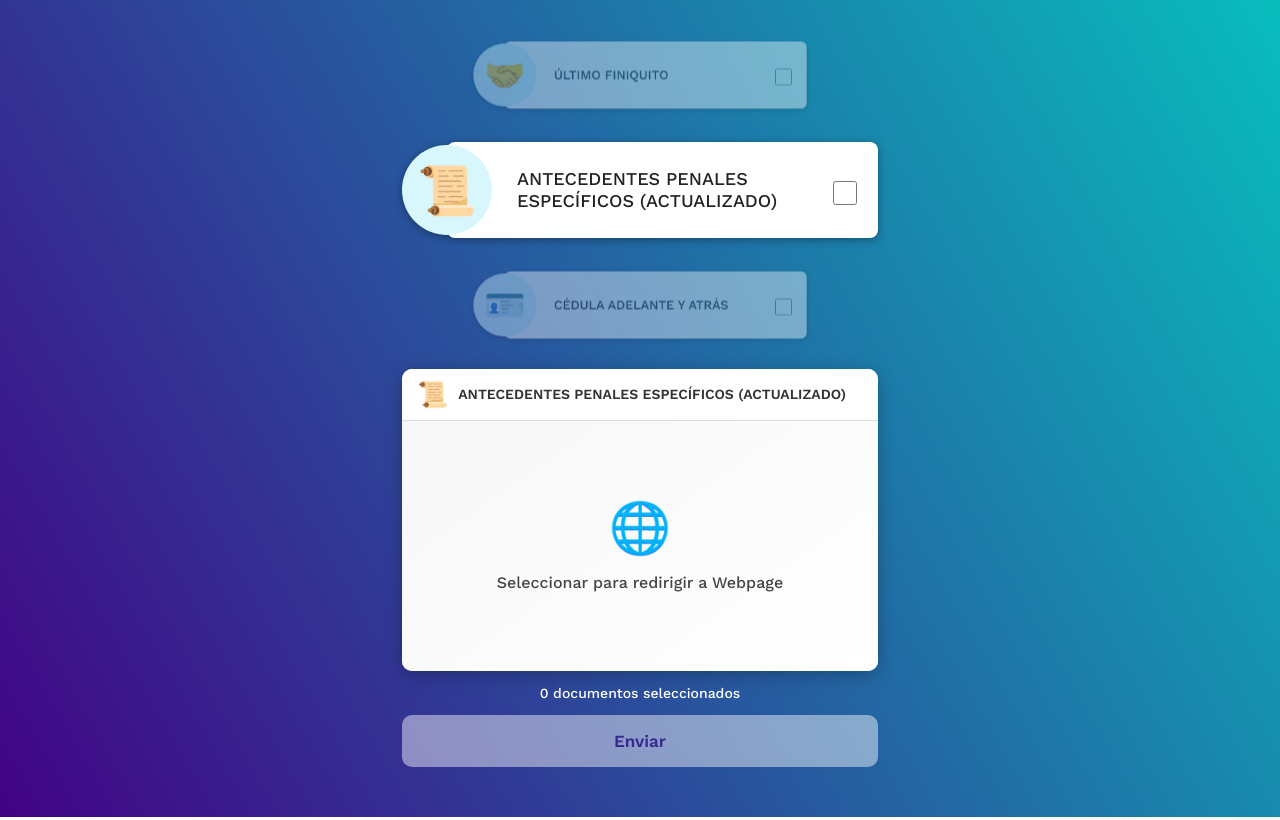
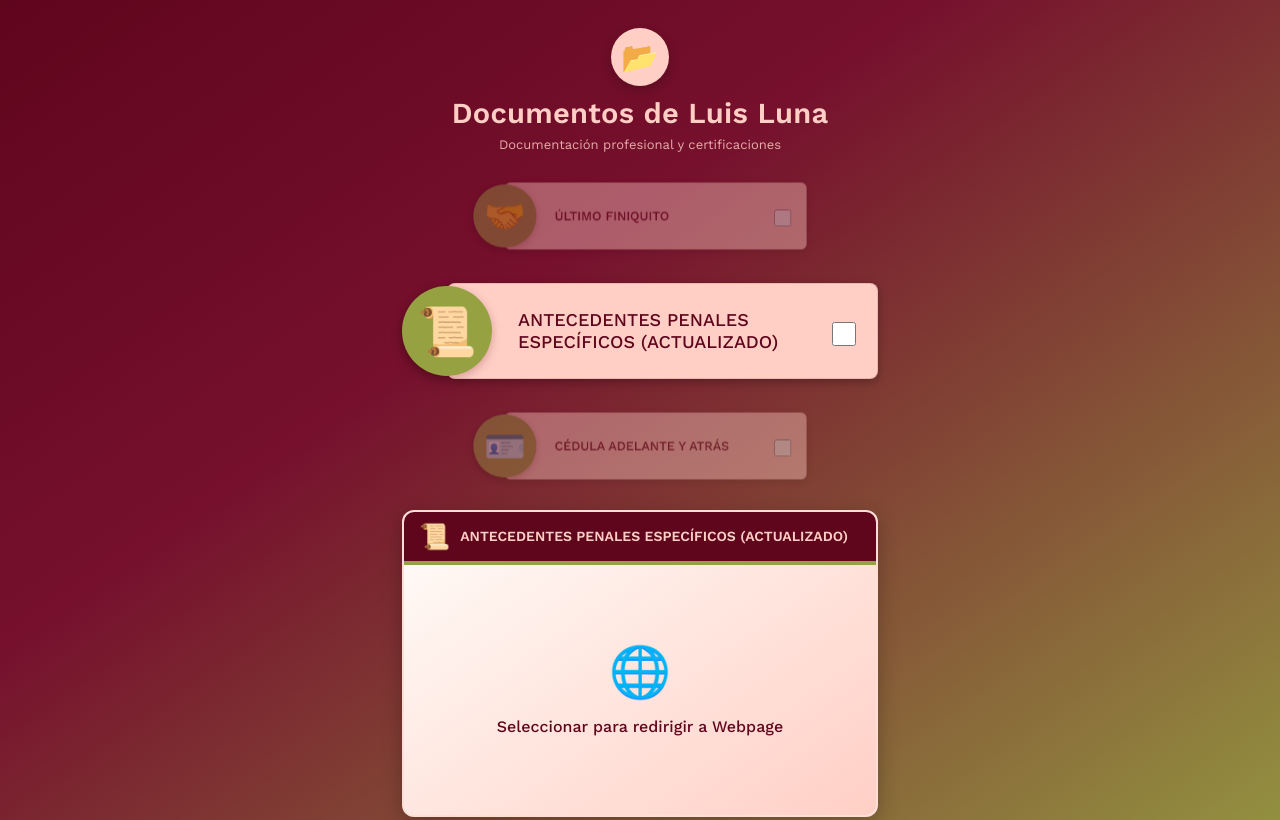
Before and after one commit to RDLuisL/documents, a plain HTML site: page index.html in a window 1280 px wide. Shown: the top 820 px of the page. Drawn offline with nearby package versions, Linux system fonts and the light colour scheme.

Commit message:
Initial commit - Documents project

```diff
--- a/index.html
+++ b/index.html
@@ -31,30 +31,55 @@
         href="style.css"
     >
 
-    <title>Documentos</title>
+    <title>Documentos de Luis Luna</title>
 
 </head>
 
+
 <body>
+
 
     <div class="wrapper">
 
 
-        <!-- ============================= -->
+        <!-- ================================= -->
+        <!-- ENCABEZADO -->
+        <!-- ================================= -->
+
+        <header class="page-header">
+
+            <div class="page-header__icon">
+                📂
+            </div>
+
+            <h1 class="page-header__title">
+                Documentos de Luis Luna
+            </h1>
+
+            <p class="page-header__subtitle">
+                Documentación profesional y certificaciones
+            </p>
+
+        </header>
+
+
+
+        <!-- ================================= -->
         <!-- CARRUSEL -->
-        <!-- ============================= -->
+        <!-- ================================= -->
 
         <div
             class="carousel"
             id="carousel"
         >
+            <!-- JavaScript crea las tarjetas aquí -->
         </div>
 
 
 
-        <!-- ============================= -->
+        <!-- ================================= -->
         <!-- PREVIEW -->
-        <!-- ============================= -->
+        <!-- ================================= -->
 
         <div
             class="preview"
@@ -90,9 +115,9 @@
 
 
 
-        <!-- ============================= -->
-        <!-- RESUMEN SELECCIONADOS -->
-        <!-- ============================= -->
+        <!-- ================================= -->
+        <!-- DOCUMENTOS SELECCIONADOS -->
+        <!-- ================================= -->
 
         <div class="selection-info">
 
@@ -104,9 +129,9 @@
 
 
 
-        <!-- ============================= -->
+        <!-- ================================= -->
         <!-- BOTÓN ENVIAR -->
-        <!-- ============================= -->
+        <!-- ================================= -->
 
         <button
             id="sendButton"
@@ -122,9 +147,9 @@
 
 
 
-    <!-- ============================= -->
+    <!-- ================================= -->
     <!-- MODAL -->
-    <!-- ============================= -->
+    <!-- ================================= -->
 
     <div
         class="modal"
@@ -137,6 +162,9 @@
 
         <div class="modal__box">
 
+
+            <!-- CERRAR MODAL -->
+
             <button
                 class="modal__close"
                 id="closeModal"
@@ -147,18 +175,19 @@
             </button>
 
 
+
             <h2>
                 Enviar documentos
             </h2>
 
 
             <p class="modal__description">
-
-                Selecciona cómo deseas compartir
-                los documentos elegidos.
-
+                Selecciona cómo deseas compartir los documentos elegidos.
             </p>
 
+
+
+            <!-- DOCUMENTOS SELECCIONADOS -->
 
             <div
                 class="modal__selected"
@@ -166,6 +195,9 @@
             >
             </div>
 
+
+
+            <!-- BOTONES DE ENVÍO -->
 
             <div class="modal__actions">
 
@@ -175,12 +207,10 @@
                     class="share-button share-button--whatsapp"
                     type="button"
                 >
+                    <span>💬</span>
+                    WhatsApp
+                </button>
 
-                    <span>💬</span>
-
-                    WhatsApp
-
-                </button>
 
 
                 <button
@@ -188,15 +218,13 @@
                     class="share-button share-button--email"
                     type="button"
                 >
-
                     <span>✉️</span>
-
                     Correo
-
                 </button>
 
 
             </div>
+
 
         </div>
 
@@ -204,10 +232,19 @@
 
 
 
+    <!-- ================================= -->
+    <!-- JAVASCRIPT -->
+    <!-- ================================= -->
+
+    <!-- IMPORTANTE:
+         data.js debe cargarse ANTES que app.js
+    -->
+
     <script src="data.js"></script>
 
     <script src="app.js"></script>
 
+
 </body>
 
 </html>
--- a/style.css
+++ b/style.css
@@ -1,3 +1,17 @@
+:root {
+    --olive: #96A142;
+    --wine: #5F051C;
+    --blush: #FFCFC5;
+    --cream: #FFF9F5;
+    --text-dark: #2B2020;
+    --white: #FFFFFF;
+}
+
+
+/* =========================================
+   CONFIGURACIÓN GENERAL
+========================================= */
+
 *,
 *::before,
 *::after {
@@ -18,13 +32,18 @@ body {
 body {
     font-family: "Work Sans", sans-serif;
 
-    background: linear-gradient(
-        60deg,
-        #420285,
-        #08BDBD
-    );
+    font-weight: 400;
+
+    background:
+        linear-gradient(
+            145deg,
+            var(--wine) 0%,
+            #76102d 35%,
+            var(--olive) 100%
+        );
+
+    color: var(--text-dark);
 }
-
 
 
 /* =========================================
@@ -32,12 +51,11 @@ body {
 ========================================= */
 
 .wrapper {
-
     width: 100%;
 
     min-height: 100vh;
 
-    padding: 25px 15px 50px;
+    padding: 28px 15px 50px;
 
     display: flex;
 
@@ -51,13 +69,78 @@ body {
 }
 
 
+/* =========================================
+   ENCABEZADO
+========================================= */
+
+.page-header {
+    width: 100%;
+
+    max-width: 500px;
+
+    text-align: center;
+
+    margin-bottom: 0;
+
+    color: var(--blush);
+}
+
+
+.page-header__icon {
+    width: 58px;
+
+    height: 58px;
+
+    margin: 0 auto 10px;
+
+    border-radius: 50%;
+
+    background-color: var(--blush);
+
+    display: flex;
+
+    justify-content: center;
+
+    align-items: center;
+
+    font-size: 30px;
+
+    box-shadow:
+        0 4px 12px
+        rgba(0, 0, 0, 0.20);
+}
+
+
+.page-header__title {
+    margin: 0;
+
+    font-size: 29px;
+
+    font-weight: 600;
+
+    letter-spacing: 0.3px;
+
+    color: var(--blush);
+}
+
+
+.page-header__subtitle {
+    margin: 7px 0 0;
+
+    font-size: 13px;
+
+    font-weight: 400;
+
+    color:
+        rgba(255, 207, 197, 0.82);
+}
+
 
 /* =========================================
    CARRUSEL
 ========================================= */
 
 .carousel {
-
     position: relative;
 
     width: 100%;
@@ -85,13 +168,11 @@ body {
 }
 
 
-
 /* =========================================
    TARJETAS
 ========================================= */
 
 .carousel__item {
-
     position: absolute;
 
     width: 100%;
@@ -106,9 +187,11 @@ body {
 
     visibility: hidden;
 
-    filter: drop-shadow(
-        0 2px 4px rgba(0, 0, 0, 0.35)
-    );
+    filter:
+        drop-shadow(
+            0 3px 5px
+            rgba(0, 0, 0, 0.28)
+        );
 
     will-change:
         transform,
@@ -122,13 +205,11 @@ body {
 }
 
 
-
 /* =========================================
-   ICONO
+   ICONO DE LA TARJETA
 ========================================= */
 
 .carousel__item-head {
-
     position: relative;
 
     z-index: 2;
@@ -145,7 +226,7 @@ body {
 
     border-radius: 50%;
 
-    background-color: #d7f7fc;
+    background-color: var(--olive);
 
     display: flex;
 
@@ -154,8 +235,11 @@ body {
     align-items: center;
 
     font-size: 48px;
+
+    box-shadow:
+        0 3px 10px
+        rgba(95, 5, 28, 0.25);
 }
-
 
 
 /* =========================================
@@ -163,7 +247,6 @@ body {
 ========================================= */
 
 .carousel__item-body {
-
     width: 100%;
 
     min-height: 96px;
@@ -174,7 +257,7 @@ body {
         16px
         70px;
 
-    background-color: #ffffff;
+    background-color: var(--blush);
 
     border-radius: 8px;
 
@@ -183,16 +266,18 @@ body {
     align-items: center;
 
     position: relative;
+
+    border:
+        1px solid
+        rgba(95, 5, 28, 0.12);
 }
 
 
-
 /* =========================================
-   TEXTO
+   TÍTULO
 ========================================= */
 
 .title {
-
     margin: 0;
 
     font-size: 18px;
@@ -203,9 +288,8 @@ body {
 
     text-transform: uppercase;
 
-    color: #222222;
+    color: var(--wine);
 }
-
 
 
 /* =========================================
@@ -213,14 +297,14 @@ body {
 ========================================= */
 
 .document-check {
-
     position: absolute;
 
     right: 18px;
 
     top: 50%;
 
-    transform: translateY(-50%);
+    transform:
+        translateY(-50%);
 
     width: 24px;
 
@@ -228,9 +312,8 @@ body {
 
     cursor: pointer;
 
-    accent-color: #08BDBD;
+    accent-color: var(--wine);
 }
-
 
 
 /* =========================================
@@ -239,12 +322,14 @@ body {
 
 .carousel__item.is-selected
 .carousel__item-body {
+    outline:
+        3px solid
+        var(--olive);
 
-    outline: 3px solid
-        rgba(8, 189, 189, 0.8);
-
+    box-shadow:
+        0 0 0 4px
+        rgba(150, 161, 66, 0.20);
 }
-
 
 
 /* =========================================
@@ -252,27 +337,26 @@ body {
 ========================================= */
 
 .preview {
-
-    width: calc(100% - 24px);
+    width:
+        calc(100% - 24px);
 
     max-width: 476px;
 
-    background-color: rgba(
-        255,
-        255,
-        255,
-        0.96
-    );
+    background-color:
+        var(--cream);
 
-    border-radius: 10px;
+    border-radius: 12px;
 
     overflow: hidden;
 
+    border:
+        2px solid
+        rgba(255, 207, 197, 0.65);
+
     box-shadow:
-        0 4px 18px
+        0 6px 20px
         rgba(0, 0, 0, 0.25);
 }
-
 
 
 /* =========================================
@@ -280,7 +364,6 @@ body {
 ========================================= */
 
 .preview__header {
-
     min-height: 52px;
 
     padding: 10px 15px;
@@ -291,15 +374,15 @@ body {
 
     gap: 10px;
 
+    background-color: var(--wine);
+
     border-bottom:
-        1px solid #dddddd;
-
-    background-color: #ffffff;
+        4px solid
+        var(--olive);
 }
 
 
 .preview__icon {
-
     font-size: 25px;
 
     flex-shrink: 0;
@@ -307,18 +390,16 @@ body {
 
 
 .preview__title {
-
     font-size: 14px;
 
     font-weight: 600;
 
     line-height: 1.2;
 
-    color: #333333;
+    color: var(--blush);
 
     text-transform: uppercase;
 }
-
 
 
 /* =========================================
@@ -326,14 +407,13 @@ body {
 ========================================= */
 
 .preview__content {
-
     position: relative;
 
     width: 100%;
 
     height: 250px;
 
-    background-color: #eeeeee;
+    background-color: var(--cream);
 
     display: flex;
 
@@ -345,30 +425,26 @@ body {
 }
 
 
-
 /* =========================================
    PDF
 ========================================= */
 
 .preview__pdf {
-
     width: 100%;
 
     height: 100%;
 
     border: 0;
 
-    background: white;
+    background-color: white;
 }
 
 
-
 /* =========================================
-   WEB
+   WEB / WHATSAPP
 ========================================= */
 
 .preview__web {
-
     width: 100%;
 
     height: 100%;
@@ -390,8 +466,8 @@ body {
     background:
         linear-gradient(
             145deg,
-            #f7f7f7,
-            #ffffff
+            var(--cream),
+            var(--blush)
         );
 }
 
@@ -402,7 +478,6 @@ body {
 
 
 .preview__web-message {
-
     margin: 0;
 
     font-size: 16px;
@@ -411,17 +486,15 @@ body {
 
     line-height: 1.4;
 
-    color: #444444;
+    color: var(--wine);
 }
 
 
-
 /* =========================================
-   TEXTO PREVIEW
+   INDICACIÓN PREVIEW
 ========================================= */
 
 .preview__hint {
-
     position: absolute;
 
     bottom: 8px;
@@ -433,9 +506,9 @@ body {
     border-radius: 5px;
 
     background-color:
-        rgba(0, 0, 0, 0.65);
+        rgba(95, 5, 28, 0.85);
 
-    color: white;
+    color: var(--blush);
 
     font-size: 11px;
 
@@ -443,20 +516,18 @@ body {
 }
 
 
-
 /* =========================================
-   DOCUMENTOS SELECCIONADOS
+   SELECCIONADOS
 ========================================= */
 
 .selection-info {
-
     width: 100%;
 
     max-width: 476px;
 
     text-align: center;
 
-    color: white;
+    color: var(--blush);
 
     font-size: 14px;
 
@@ -464,26 +535,28 @@ body {
 }
 
 
-
 /* =========================================
    BOTÓN ENVIAR
 ========================================= */
 
 .send-button {
-
-    width: calc(100% - 24px);
+    width:
+        calc(100% - 24px);
 
     max-width: 476px;
 
     min-height: 52px;
 
-    border: 0;
+    border:
+        2px solid
+        var(--blush);
 
     border-radius: 10px;
 
-    background-color: #ffffff;
+    background-color:
+        var(--wine);
 
-    color: #420285;
+    color: var(--blush);
 
     font-family: inherit;
 
@@ -495,25 +568,25 @@ body {
 
     transition:
         transform 0.2s ease,
+        background-color 0.2s ease,
         opacity 0.2s ease;
 }
 
 
 .send-button:hover:not(:disabled) {
+    transform:
+        translateY(-2px);
 
-    transform: translateY(-2px);
-
+    background-color:
+        #760927;
 }
 
 
 .send-button:disabled {
-
     opacity: 0.45;
 
     cursor: not-allowed;
-
 }
-
 
 
 /* =========================================
@@ -521,7 +594,6 @@ body {
 ========================================= */
 
 .modal {
-
     position: fixed;
 
     inset: 0;
@@ -544,18 +616,16 @@ body {
 
 
 .modal__backdrop {
-
     position: absolute;
 
     inset: 0;
 
     background-color:
-        rgba(0, 0, 0, 0.6);
+        rgba(0, 0, 0, 0.65);
 }
 
 
 .modal__box {
-
     position: relative;
 
     z-index: 2;
@@ -568,7 +638,12 @@ body {
 
     border-radius: 16px;
 
-    background-color: white;
+    background-color:
+        var(--cream);
+
+    border:
+        3px solid
+        var(--olive);
 
     box-shadow:
         0 15px 50px
@@ -577,30 +652,26 @@ body {
 
 
 .modal__box h2 {
-
     margin:
         0
         35px
         8px
         0;
 
-    color: #222;
-
+    color: var(--wine);
 }
 
 
 .modal__description {
-
     margin:
         0
         0
         18px;
 
-    color: #666;
+    color: #665555;
 
     line-height: 1.4;
 }
-
 
 
 /* =========================================
@@ -608,7 +679,6 @@ body {
 ========================================= */
 
 .modal__close {
-
     position: absolute;
 
     top: 12px;
@@ -623,11 +693,12 @@ body {
 
     background: transparent;
 
+    color: var(--wine);
+
     font-size: 28px;
 
     cursor: pointer;
 }
-
 
 
 /* =========================================
@@ -635,7 +706,6 @@ body {
 ========================================= */
 
 .modal__selected {
-
     max-height: 180px;
 
     overflow-y: auto;
@@ -646,27 +716,25 @@ body {
 
     border-radius: 8px;
 
-    background-color: #f4f4f4;
+    background-color:
+        rgba(255, 207, 197, 0.35);
 
     font-size: 13px;
 }
 
 
 .modal__selected-item {
-
     padding: 5px 0;
 
     border-bottom:
-        1px solid #dddddd;
+        1px solid
+        rgba(95, 5, 28, 0.15);
 }
 
 
 .modal__selected-item:last-child {
-
     border-bottom: 0;
-
 }
-
 
 
 /* =========================================
@@ -674,7 +742,6 @@ body {
 ========================================= */
 
 .modal__actions {
-
     display: grid;
 
     grid-template-columns:
@@ -686,7 +753,6 @@ body {
 
 
 .share-button {
-
     min-height: 55px;
 
     border: 0;
@@ -712,27 +778,24 @@ body {
 
 
 .share-button span {
-
     font-size: 21px;
-
 }
 
 
 .share-button--whatsapp {
-
-    background-color: #25D366;
+    background-color:
+        #25D366;
 
     color: white;
 }
 
 
 .share-button--email {
+    background-color:
+        var(--wine);
 
-    background-color: #eeeeee;
-
-    color: #333333;
+    color: var(--blush);
 }
-
 
 
 /* =========================================
@@ -742,23 +805,30 @@ body {
 @media (max-width: 600px) {
 
     .wrapper {
-
         padding-left: 8px;
 
         padding-right: 8px;
 
+        padding-top: 20px;
+    }
+
+
+    .page-header__title {
+        font-size: 24px;
+    }
+
+
+    .page-header__subtitle {
+        font-size: 12px;
     }
 
 
     .carousel {
-
         height: 300px;
-
     }
 
 
     .carousel__item-head {
-
         width: 78px;
 
         height: 78px;
@@ -766,39 +836,30 @@ body {
         margin-right: -39px;
 
         font-size: 40px;
-
     }
 
 
     .carousel__item-body {
-
         min-height: 86px;
 
         padding-left: 60px;
 
         padding-right: 50px;
-
     }
 
 
     .title {
-
         font-size: 15px;
-
     }
 
 
     .preview__content {
-
         height: 220px;
-
     }
 
 
     .modal__actions {
-
         grid-template-columns: 1fr;
-
     }
 
 }
```
